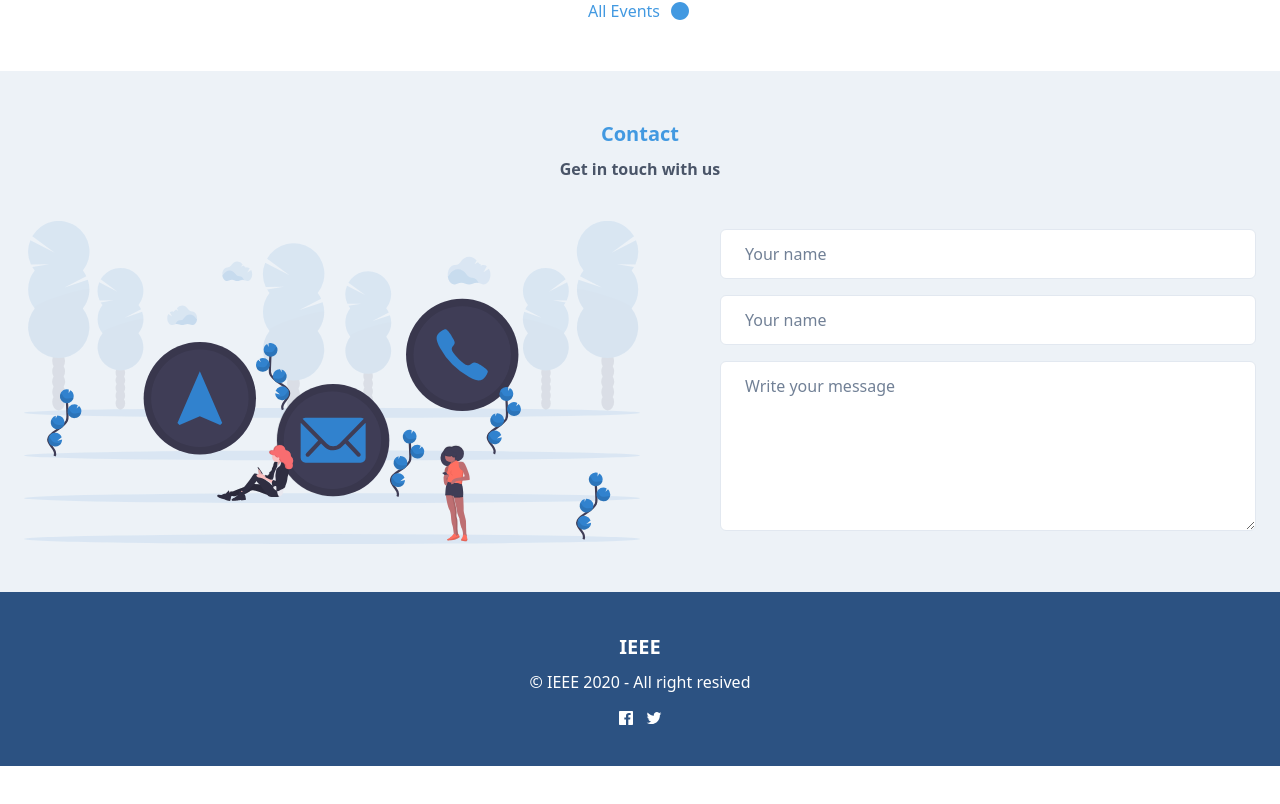
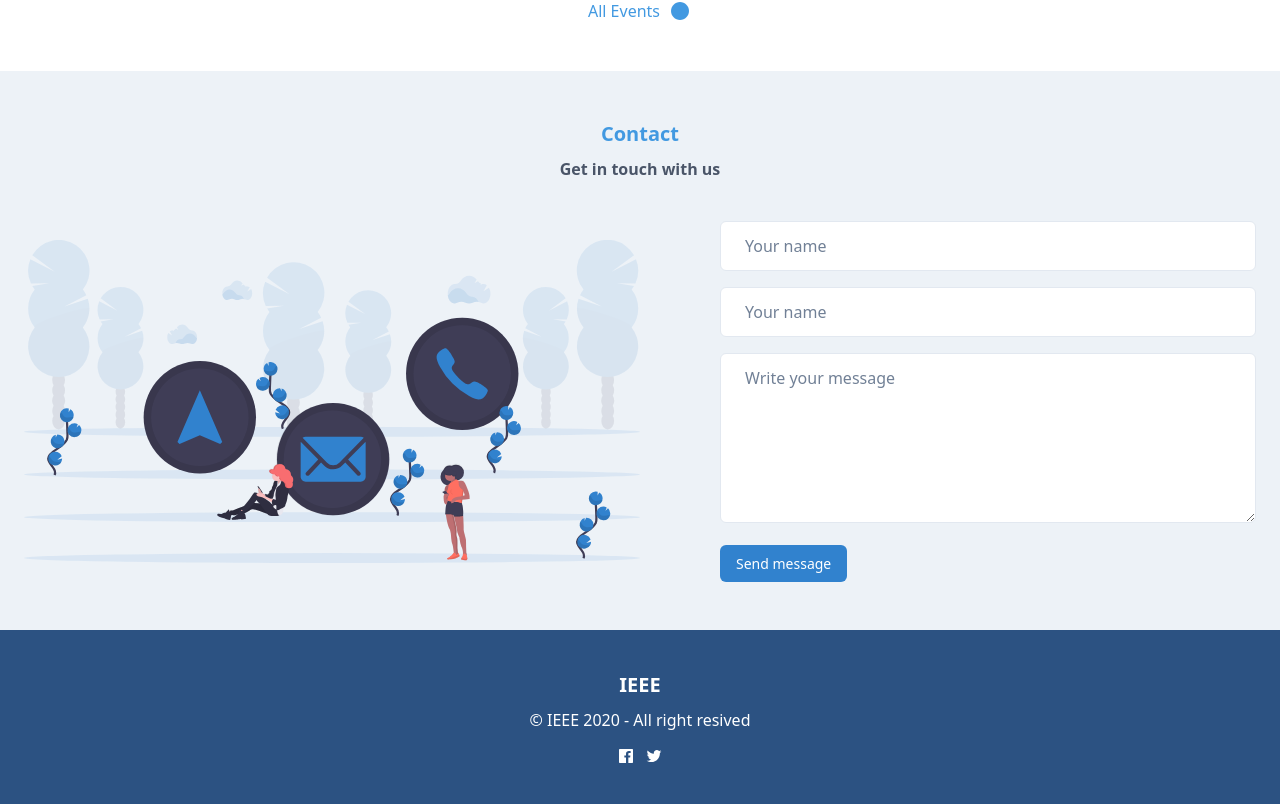
Before and after one commit to comrade1996/ieee-vue-client, a Vue app: page / in a window 1280 px wide. Shown: the part 2317-3121 px from the top of the page. Before the commit the page ends 3083 px from the top, so only its background shows below. Built offline with nearby package versions, Linux system fonts and the light colour scheme.

Commit message:
added submit button to contact form

```diff
--- a/src/components/Contact.vue
+++ b/src/components/Contact.vue
@@ -18,6 +18,9 @@
           <div class="md:ml-20 mt-4">
             <textarea class="bg-white text-gray-700 px-6 py-3 placeholder-gray-600 w-full rounded-md border-gray-300 border" placeholder="Write your message" rows="6"></textarea>
           </div>
+          <div class="md:ml-20 mt-4">
+            <button class="bg-blue-600 text-white text-sm px-4 py-2 rounded-md" type="submit">Send message</button>
+          </div>
         </form>
       </div>
     </div>
```
